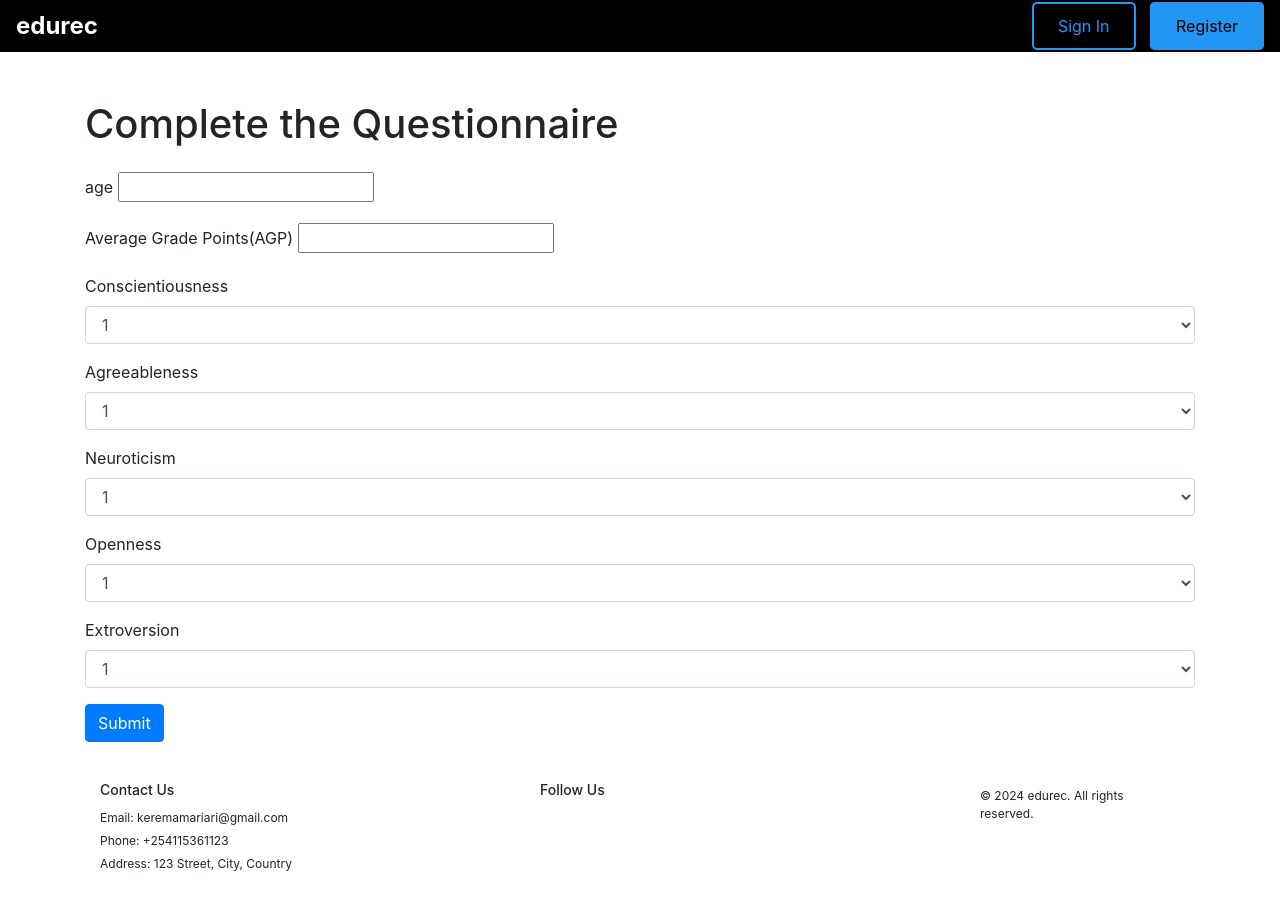
After one commit to BrMaro/CareerRecommendationEngine, a Django app: page /recommendations/ in a window 1280 px wide. The commit adds this page. Run offline with Django 5.2, Linux system fonts and the light colour scheme.

Commit message:
recommendations template initial commit

```diff
--- a/mysite/main/templates/main/home.html
+++ b/mysite/main/templates/main/home.html
@@ -263,7 +263,7 @@
                 <img src="{% static 'images/recommendations_img.jpg' %}" alt="Tailored Recommendations Image">
             </div>
             <div class="content">
-                <a href="" class="link-style">
+                <a href="{% url 'recommendations' %}" class="link-style">
                     <h2>Tailored Recommendations</h2>
                     <p>Get access to courses tailored to your specific needs.</p>
                 </a>
--- a/mysite/main/templates/main/no_certifications_error.html
+++ b/mysite/main/templates/main/no_certifications_error.html
@@ -38,7 +38,7 @@
 <body>
     <div class="container">
         <h1>No Certifications Found</h1>
-        <p>There are no certifications available for the selected program.</p>
+        <p>Certifications for the following programme will be added later.</p>
         <p><a href="{% url 'courses' %}">Go back to Courses</a></p>
     </div>
 </body>
--- a/mysite/main/urls.py
+++ b/mysite/main/urls.py
@@ -10,6 +10,7 @@ urlpatterns = [
     path("courses/",views.course,name="courses"),
     path("clusters/",views.cluster,name="clusters"),
     path("register/",v.register,name='register'),
+    path('recommendations/',v.recommendations,name="recommendations"),
     path('certifications/<path:programme_name>/',views.certifications_by_programme,name='certifications_by_programme'),
     path('institutions/<path:iname>/',views.certifications_per_institution,name='certifications_per_institution'),
     path('clusters/<path:cluster>',views.courses_by_cluster,name='courses_by_cluster')
--- a/mysite/mysite/urls.py
+++ b/mysite/mysite/urls.py
@@ -25,5 +25,5 @@ urlpatterns = [
     path("login/",v.login_user,name="login"),
     path("logout/",v.logout_user,name="logout"),
     path('', include("main.urls")),
-    path('',include("django.contrib.auth.urls"))
+    path('',include("django.contrib.auth.urls")),
 ]
--- a/mysite/register/forms.py
+++ b/mysite/register/forms.py
@@ -1,5 +1,6 @@
 from django.contrib.auth.forms import UserCreationForm
 from django import forms
+from django.db import models
 from django.contrib.auth.models import User
 
 class RegisterForm(UserCreationForm):
@@ -20,3 +21,68 @@ class RegisterForm(UserCreationForm):
 class AuthenticationForm(forms.Form):
     username = forms.CharField(label="Username")
     password = forms.CharField(label="Password", widget=forms.PasswordInput)
+
+
+class QuestionnaireForm(forms.Form):
+    user = models.ForeignKey(User, on_delete=models.CASCADE)
+    age = forms.IntegerField(label="age")
+    agp = forms.IntegerField(label="Average Grade Points(AGP)")
+    # INTEREST_CHOICES = [
+    # "Graphic Design", "Blogging", "Amateur Astronomy", "Cooking Classes", "Gardening",
+    # "Homebrewing Coffee", "Magic Tricks", "Hiking", "Learning Languages", "Podcasting",
+    # "Chess", "Photography", "Bird Watching", "Origami", "Archery", "Stand-up Comedy",
+    # "Music Composition", "Pottery", "Calligraphy", "Running", "Yoga", "Tennis",
+    # "Swimming", "Rock Climbing", "Cycling", "Badminton", "Chess Boxing", "Martial Arts",
+    # "Sailing", "Rowing", "Archery", "Soccer", "Skiing", "Gymnastics", "Polo", "Kickboxing",
+    # "Volleyball", "Basketball", "Drama Club", "Orchestra or Band", "Debate Team",
+    # "Relay Races", "Volunteering Group", "Quiz Team", "Dance Troupe", "Rowing Crew",
+    # "Chess Club", "Book Club", "Film-Making Group", "Chorale Group", "Tech Club",
+    # "Competitive Gaming Team", "Environmental Conservation Group", "Innovation Lab",
+    # "DIY Crafting Club", "Storm Chasing", "Beekeeping", "Falconry", "Underwater Hockey",
+    # "Bonsai Cultivation", "Capoeira", "Ice Sculpting", "Parkour", "Astro-Photography",
+    # "Ghost Hunting", "Acrobatics", "Competitive Eating", "Sand Sculpting", "Aerial Silks",
+    # "LARPing", "Puppetry", "Cryptozoology", "Fencing", "Pyrography", "Skydiving",
+    # "Analytical Hobbies And Interests", "Sudoku", "Programming", "Data Analysis",
+    # "Reading Scientific Journals", "Cryptozoology", "Philosophical Debates", "Cryptography",
+    # "Economic Forecasting", "Astronomy", "Birdwatching", "Genealogy", "Bridge",
+    # "Model Building", "DIY Electronics", "Numismatics", "Technical Hobbies And Interests",
+    # "Coding", "Robotics", "Computer Building", "Web Development", "Amateur Radio Operation",
+    # "Photography & Photo Editing", "Software Beta Testing", "Video Production", "Advanced Excel",
+    # "Game Development", "Home Networking", "Linux Administration", "Building Drones",
+    # "3D Printing", "Data Analysis", "Cryptocurrency Trading", "Machine Learning Projects"
+    # ]
+
+    # interests = forms.MultipleChoiceField(
+    #     choices=INTEREST_CHOICES,
+    #     widget=forms.CheckboxSelectMultiple
+    # )
+    conscientiousness = forms.ChoiceField(
+        label='Conscientiousness',
+        choices=[(str(i), str(i)) for i in range(1, 6)],
+        widget=forms.Select(attrs={'class': 'form-control'}),
+        help_text="The degree to which a person prefers to plan ahead rather than being spontaneous."
+    )
+    agreeableness = forms.ChoiceField(
+        label='Agreeableness',
+        choices=[(str(i), str(i)) for i in range(1, 6)],
+        widget=forms.Select(attrs={'class': 'form-control'}),
+        help_text="How strongly a person tends to be kind, sympathetic, and helpful to others."
+    )
+    neuroticism = forms.ChoiceField(
+        label='Neuroticism',
+        choices=[(str(i), str(i)) for i in range(1, 6)],
+        widget=forms.Select(attrs={'class': 'form-control'}),
+        help_text="The extent to which someone is inclined to worry or be temperamental."
+    )
+    openness = forms.ChoiceField(
+        label='Openness',
+        choices=[(str(i), str(i)) for i in range(1, 6)],
+        widget=forms.Select(attrs={'class': 'form-control'}),
+        help_text="The extent to which a person has an appreciation for a variety of experiences."
+    )
+    extroversion = forms.ChoiceField(
+        label='Extroversion',
+        choices=[(str(i), str(i)) for i in range(1, 6)],
+        widget=forms.Select(attrs={'class': 'form-control'}),
+        help_text="The extent to which a person tends to prefer being sociable, outgoing, and talkative."
+    )
--- /dev/null
+++ b/mysite/register/templates/register/recommendations.html
@@ -0,0 +1,75 @@
+{% extends 'main/base.html' %}
+
+{% block title %} Recommendations {% endblock %}
+
+{% block content %}
+
+<div class="container">
+    <h1 class="mt-5 mb-4">Complete the Questionnaire</h1>
+    <form method="post" enctype="multipart/form-data" class="needs-validation" novalidate>
+        {% csrf_token %}
+
+        <div class="mb-3">
+            <label for="age" class="form-label">{{ form.age.label }}</label>
+            {{ form.age }}
+            <div class="invalid-feedback">
+                Please provide a valid age.
+            </div>
+        </div>
+
+        <div class="mb-3">
+            <label for="agp" class="form-label">{{ form.agp.label }}</label>
+            {{ form.agp }}
+            <div class="invalid-feedback">
+                Please provide a valid AGP.
+            </div>
+        </div>
+
+        <div class="mb-3">
+            <label for="conscientiousness" class="form-label">{{ form.conscientiousness.label }}</label>
+            <span data-bs-toggle="tooltip" title="{{ form.conscientiousness.help_text }}">
+                {{ form.conscientiousness }}
+            </span>
+        </div>
+
+        <div class="mb-3">
+            <label for="agreeableness" class="form-label">{{ form.agreeableness.label }}</label>
+            <span data-bs-toggle="tooltip" title="{{ form.agreeableness.help_text }}">
+                {{ form.agreeableness }}
+            </span>
+        </div>
+
+        <div class="mb-3">
+            <label for="neuroticism" class="form-label">{{ form.neuroticism.label }}</label>
+            <span data-bs-toggle="tooltip" title="{{ form.neuroticism.help_text }}">
+                {{ form.neuroticism }}
+            </span>
+        </div>
+
+        <div class="mb-3">
+            <label for="openness" class="form-label">{{ form.openness.label }}</label>
+            <span data-bs-toggle="tooltip" title="{{ form.openness.help_text }}">
+                {{ form.openness }}
+            </span>
+        </div>
+
+        <div class="mb-3">
+            <label for="extroversion" class="form-label">{{ form.extroversion.label }}</label>
+            <span data-bs-toggle="tooltip" title="{{ form.extroversion.help_text }}">
+                {{ form.extroversion }}
+            </span>
+        </div>
+
+        <button type="submit" class="btn btn-primary">Submit</button>
+    </form>
+</div>
+
+<script>
+    // Initialize Bootstrap tooltips
+    var tooltipTriggerList = [].slice.call(document.querySelectorAll('[data-bs-toggle="tooltip"]'))
+    var tooltipList = tooltipTriggerList.map(function (tooltipTriggerEl) {
+        return new bootstrap.Tooltip(tooltipTriggerEl)
+    });
+</script>
+
+{% endblock %}
--- a/mysite/register/views.py
+++ b/mysite/register/views.py
@@ -4,6 +4,7 @@ from django.contrib.auth.forms import AuthenticationForm
 from django.contrib.auth import login,logout,authenticate
 from django.contrib import messages
 from .forms import RegisterForm
+from .forms import QuestionnaireForm
 
 
 # Create your views here.
@@ -18,6 +19,7 @@ def register(request):
     else:
         form = RegisterForm()
         return render(request, "register/register.html", {"form": form, "user": request.user})
+
 
 def login_user(request):
     if request.method == "POST":
@@ -41,3 +43,27 @@ def login_user(request):
 def logout_user(request):
     logout(request)
     return redirect("/home")
+
+
+def recommendations(request):
+    if request.method == "POST":
+        form = QuestionnaireForm(request,request.POST)
+        if form.is_valid():
+            data = form.cleaned_data
+            questionnaire_data = QuestionnaireForm(
+                user=request.user,
+                age=data['age'],
+                agp=data['agp'],
+                interests=', '.join(data['interests']),
+                conscientiousness=data['conscientiousness'],
+                agreeableness=data['agreeableness'],
+                neuroticism=data['neuroticism'],
+                openness=data['openness'],
+                extroversion=data['extroversion']
+            )
+            questionnaire_data.save()
+
+            return render(request,"register/recommendations.html")
+    else:
+        form = QuestionnaireForm()
+        return render(request, 'register/recommendations.html', {'form': form})
```
Also changed, not shown: mysite/main/templates/main/recommendations.html (deleted, +0 -12 lines).
